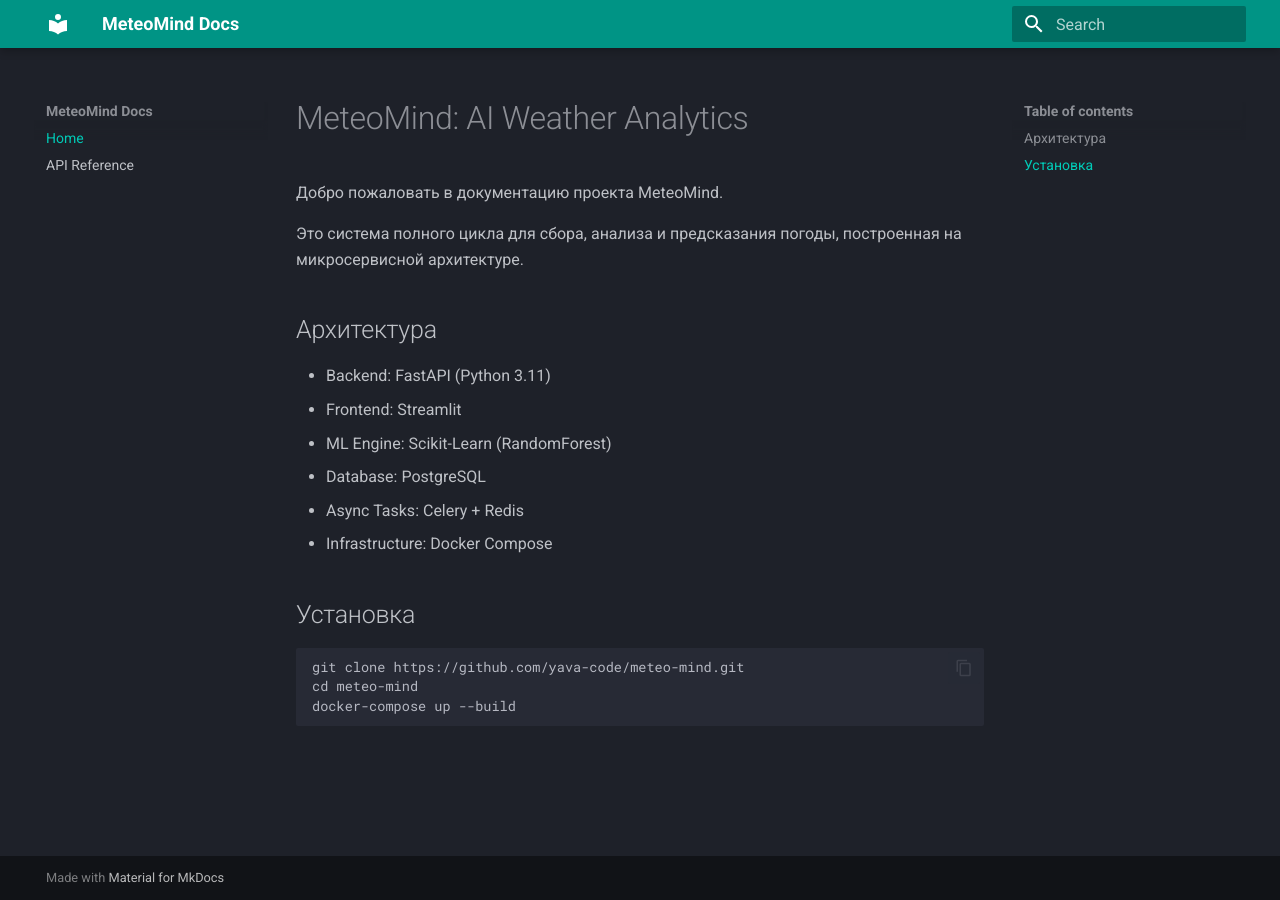
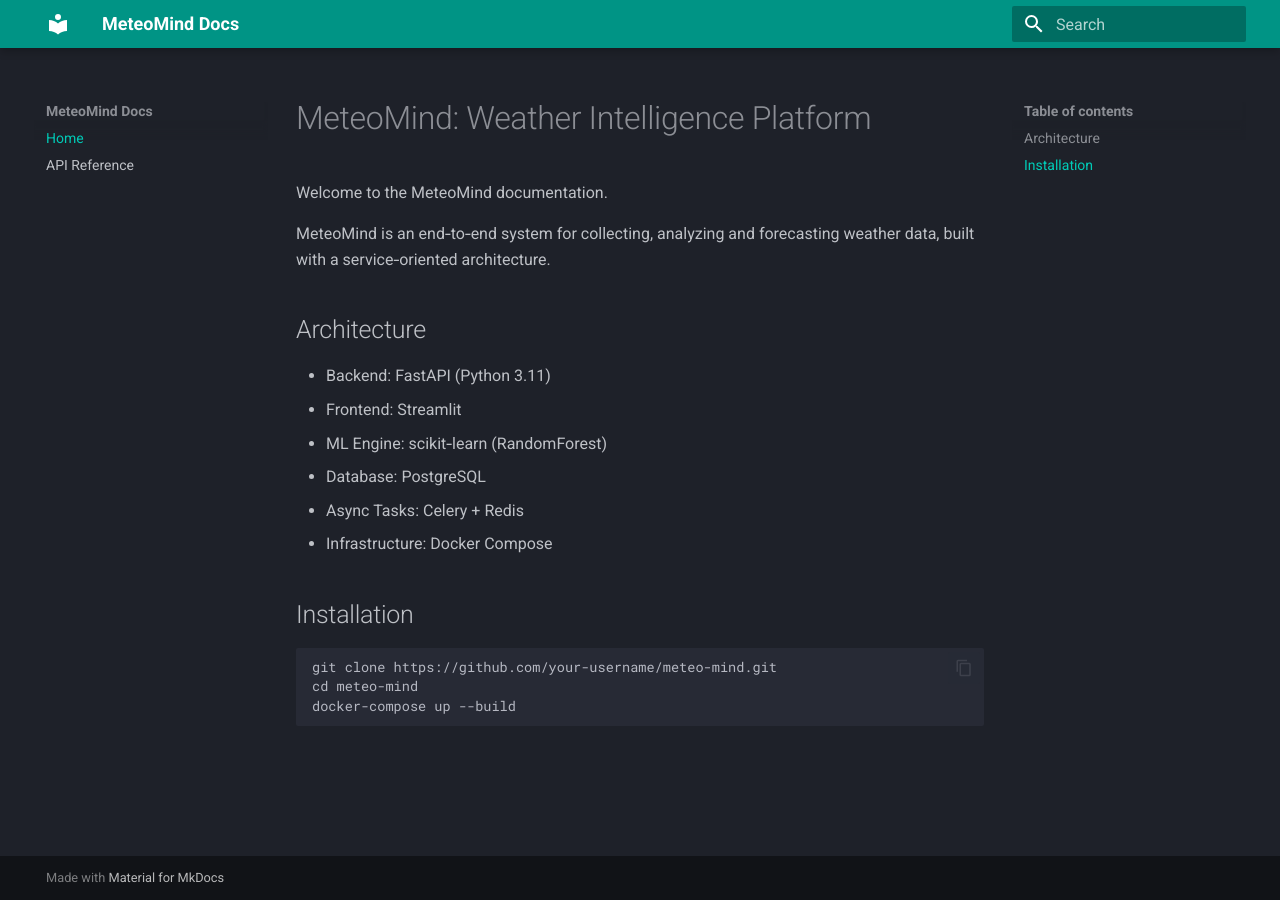
Before and after one commit to yava-code/weatherAI, an MkDocs documentation site: the page built from docs/index.md, in a window 1280 px wide. Built offline with MkDocs 1.6.1 and Material for MkDocs 9.7.7, drawn with Linux system fonts in a browser that asks for light colours.

Commit message:
docs: translate documentation to English and update content
- Translate all Russian text to English in documentation files
- Update API documentation with new endpoints and descriptions
- Update project description and installation instructions
- Add system status checks to dashboard
- Add new integration tests for analyze endpoint
- Update GitHub Pages deployment workflow

````diff
--- a/docs/index.md
+++ b/docs/index.md
@@ -1,22 +1,22 @@
-# MeteoMind: AI Weather Analytics
+# MeteoMind: Weather Intelligence Platform
 
-Добро пожаловать в документацию проекта MeteoMind.
+Welcome to the MeteoMind documentation.
 
-Это система полного цикла для сбора, анализа и предсказания погоды, построенная на микросервисной архитектуре.
+MeteoMind is an end‑to‑end system for collecting, analyzing and forecasting weather data, built with a service‑oriented architecture.
 
-## Архитектура
+## Architecture
 
 - Backend: FastAPI (Python 3.11)
 - Frontend: Streamlit
-- ML Engine: Scikit-Learn (RandomForest)
+- ML Engine: scikit‑learn (RandomForest)
 - Database: PostgreSQL
 - Async Tasks: Celery + Redis
 - Infrastructure: Docker Compose
 
-## Установка
+## Installation
 
 ```bash
-git clone https://github.com/yava-code/meteo-mind.git
+git clone https://github.com/your-username/meteo-mind.git
 cd meteo-mind
 docker-compose up --build
 ```
````
Also changed, not shown: docs/api.md (+16 -2 lines), 3 other files.
